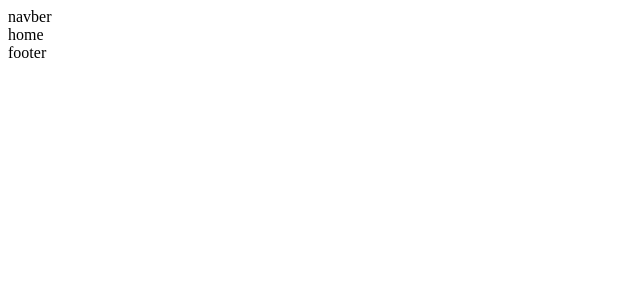
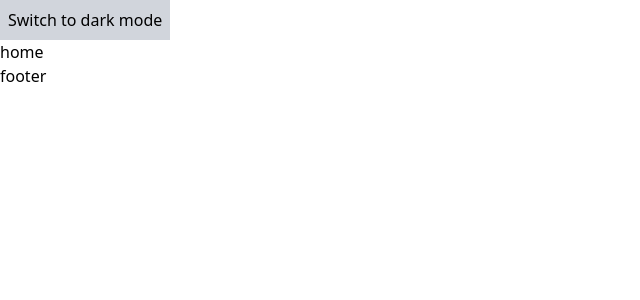
Before and after one commit to ChibgatullahMinhaz/luxeStay, a React (Vite) app: page / in a window 1280 px wide. Shown: the top 300 px of the page, without its empty margins (0-640 px from the left). Built offline with nearby package versions, Linux system fonts and the light colour scheme.

Commit message:
add theme toggler

```diff
--- a/package.json
+++ b/package.json
@@ -10,9 +10,11 @@
     "preview": "vite preview"
   },
   "dependencies": {
+    "@tailwindcss/vite": "^4.1.8",
     "react": "^19.1.0",
     "react-dom": "^19.1.0",
-    "react-router": "^7.6.2"
+    "react-router": "^7.6.2",
+    "tailwindcss": "^4.1.8"
   },
   "devDependencies": {
     "@eslint/js": "^9.25.0",
--- /dev/null
+++ b/src/Hooks/useTheme.jsx
@@ -0,0 +1,9 @@
+import React, { useContext } from "react";
+import { ThemeContext } from "../Store/Context/ThemeContext";
+
+const useTheme = () => {
+  const themHook = useContext(ThemeContext);
+  return themHook;
+};
+
+export default useTheme;
--- a/src/Layouts/MainLayout.jsx
+++ b/src/Layouts/MainLayout.jsx
@@ -1,17 +1,20 @@
 import React from "react";
 import { Outlet } from "react-router";
+import Navbar from "../Shared/Navbar";
 
 const Mainlayout = () => {
   return (
-    <>
+    <div className="dark:bg-gray-800">
       <header>
-        <nav>navber</nav>
+        <nav>
+          <Navbar />
+        </nav>
       </header>
       <main>
         <Outlet />
       </main>
       <footer>footer</footer>
-    </>
+    </div>
   );
 };
 
--- /dev/null
+++ b/src/Shared/Footer.jsx
@@ -0,0 +1,11 @@
+import React from 'react';
+
+const Footer = () => {
+    return (
+        <div>
+
+        </div>
+    );
+};
+
+export default Footer;
--- /dev/null
+++ b/src/Shared/Navbar.jsx
@@ -0,0 +1,13 @@
+import React from "react";
+import useTheme from "../Hooks/useTheme";
+import ThemeToggleButton from "./ThemeToggleButton";
+
+const Navbar = () => {
+  return (
+    <div>
+      <ThemeToggleButton />
+    </div>
+  );
+};
+
+export default Navbar;
--- /dev/null
+++ b/src/Shared/ThemeToggleButton.jsx
@@ -0,0 +1,14 @@
+import React from "react";
+import useTheme from "../Hooks/useTheme";
+
+const ThemeToggleButton = () => {
+  const { theme, themeToggler } = useTheme();
+
+  return (
+    <button onClick={themeToggler} className="p-2 bg-gray-300 dark:bg-gray-800">
+      Switch to {theme === "light" ? "dark" : "light"} mode
+    </button>
+  );
+};
+
+export default ThemeToggleButton;
--- /dev/null
+++ b/src/Store/Context/ThemeContext.jsx
@@ -0,0 +1,3 @@
+import { createContext } from "react";
+
+export const ThemeContext = createContext(null);
--- /dev/null
+++ b/src/Store/Provider/ThemeProvider.jsx
@@ -0,0 +1,36 @@
+import React, { useEffect, useState } from "react";
+import { ThemeContext } from "../Context/ThemeContext";
+
+const ThemeProvider = ({ children }) => {
+  const getPreferredTheme = () => {
+    const storedTheme = localStorage.getItem("theme");
+    if (storedTheme) return storedTheme;
+
+    const prefersDark = window.matchMedia(
+      "(prefers-color-scheme: dark)"
+    ).matches;
+    return prefersDark ? "dark" : "light";
+  };
+
+  const [theme, setTheme] = useState(getPreferredTheme);
+
+  useEffect(() => {
+    localStorage.setItem("theme", theme); // missing in your code
+    if (theme === "dark") {
+      document.documentElement.classList.add("dark");
+    } else {
+      document.documentElement.classList.remove("dark");
+    }
+  }, [theme]);
+
+  const themeToggler = () =>
+    setTheme((prev) => (prev === "light" ? "dark" : "light"));
+
+  return (
+    <ThemeContext.Provider value={{ theme, themeToggler }}>
+      {children}
+    </ThemeContext.Provider>
+  );
+};
+
+export default ThemeProvider;
--- a/src/index.css
+++ b/src/index.css
@@ -0,0 +1,2 @@
+@import "tailwindcss";
+@custom-variant dark (&:where(.dark, .dark *));
--- a/src/main.jsx
+++ b/src/main.jsx
@@ -3,9 +3,12 @@ import { createRoot } from "react-dom/client";
 import "./index.css";
 import { RouterProvider } from "react-router";
 import { routes } from "./Routes/router";
+import ThemeProvider from "./Store/Provider/ThemeProvider";
 
 createRoot(document.getElementById("root")).render(
   <StrictMode>
-    <RouterProvider router={routes} />
+    <ThemeProvider>
+      <RouterProvider router={routes} />
+    </ThemeProvider>
   </StrictMode>
 );
--- /dev/null
+++ b/tailwind.config.js
@@ -0,0 +1,11 @@
+/** @type {import('tailwindcss').Config} */
+module.exports = {
+  content: [
+    "./src/**/*.{js,jsx,ts,tsx}", // change this based on your file structure
+  ],
+  darkMode: "class",
+  theme: {
+    extend: {},
+  },
+  plugins: [],
+};
--- a/vite.config.js
+++ b/vite.config.js
@@ -1,7 +1,8 @@
 import { defineConfig } from 'vite'
 import react from '@vitejs/plugin-react-swc'
+import tailwindcss from '@tailwindcss/vite'
 
 // https://vite.dev/config/
 export default defineConfig({
-  plugins: [react()],
+  plugins: [react(), tailwindcss()],
 })
```
Also changed, not shown: 1 other file (tests, documents, lock files or other folders).
